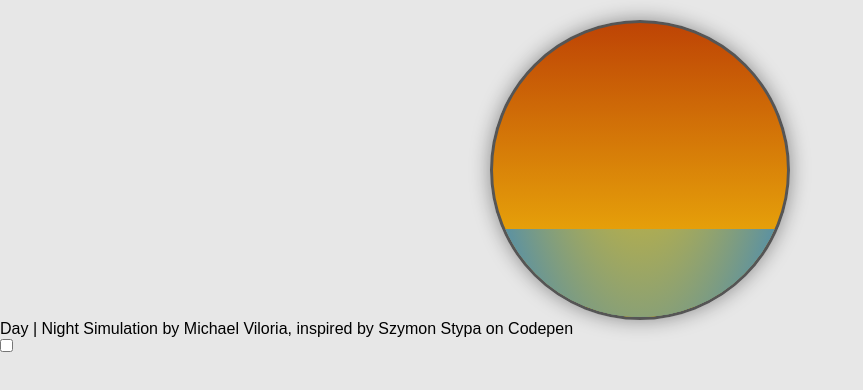
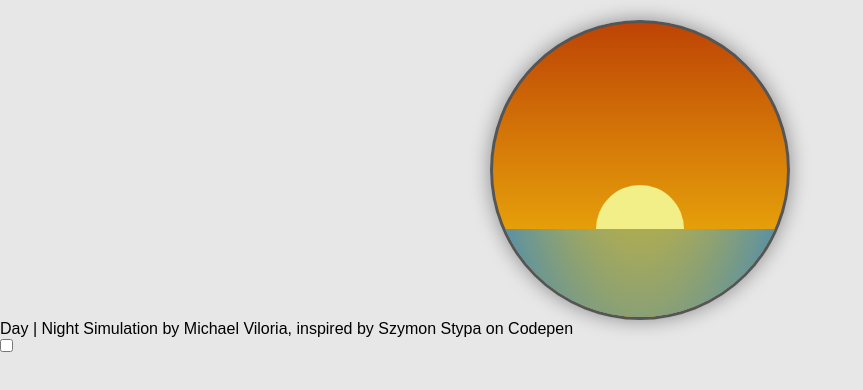
Before and after one commit to michaelviloria/day-night-simulation, a plain HTML site: page index.html in a window 1280 px wide. Shown: the whole page, without its empty margins (0-863 px from the left). Drawn offline with Linux system fonts and the light colour scheme.

Commit message:
Sol agregado con su animacion

```diff
--- a/style.css
+++ b/style.css
@@ -62,3 +62,18 @@ body
 {
     background: repeating-radial-gradient(ellipse farthest-corner at center -400%, #7fa1bb 30%, #1d425a 90%) repeat scroll 0 0 #1d425a;
 }
+.sun
+{
+    width: 30%;
+    height: 30%;
+    background: #F2EF88;
+    border-radius: 50%;
+    position: absolute;
+    top: 55%;
+    z-index: 1;
+    transition: 2s ease;
+}
+.night .sun
+{
+    top: 100%;
+}
```
